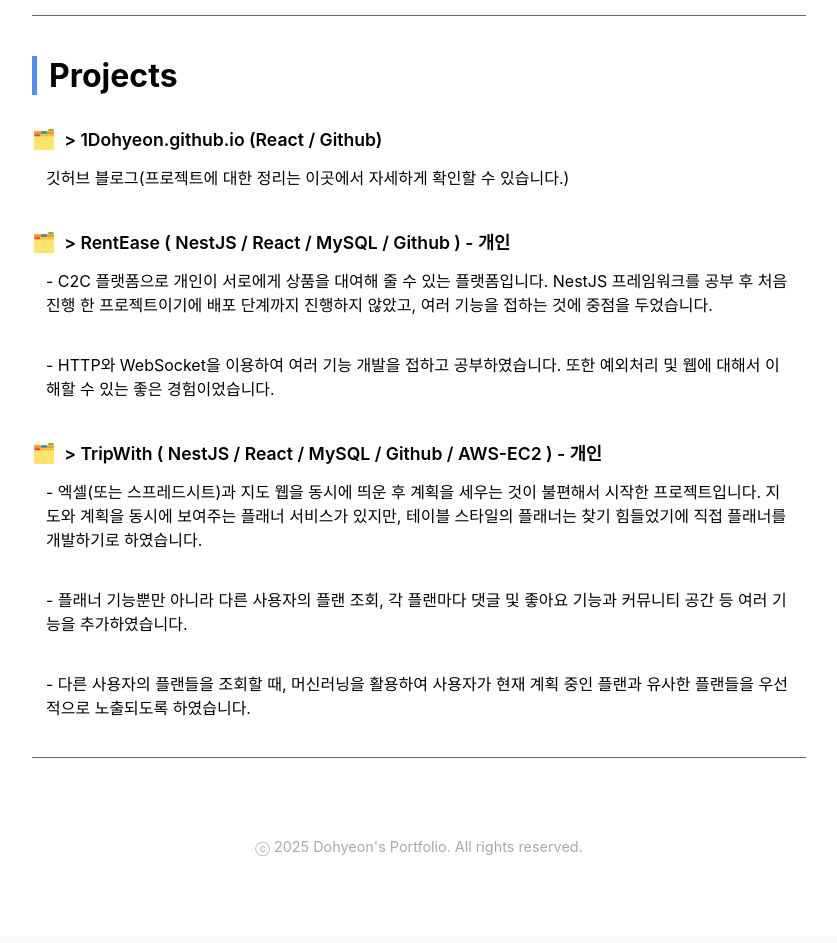
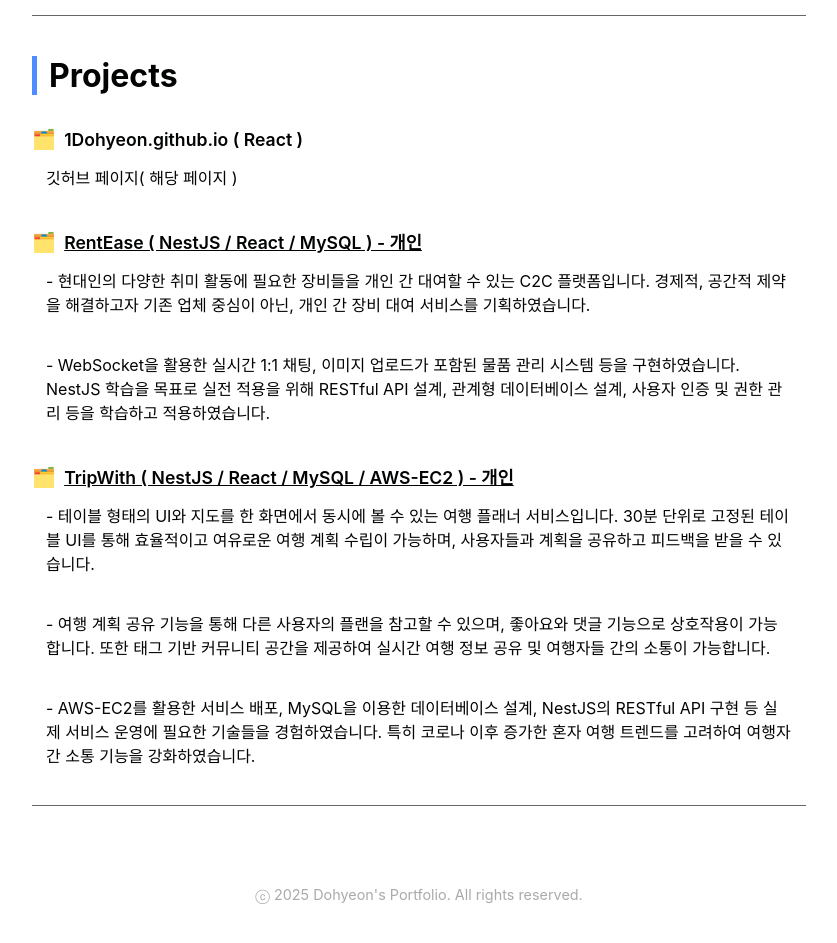
Before and after one commit to 1Dohyeon/1Dohyeon.github.io, a React (Create React App) app: page /#/about-me in a window 1280 px wide. Shown: the part 1520-2463 px from the top of the page, without its empty margins (221-1058 px from the left). Built offline with nearby package versions, Linux system fonts and the light colour scheme; a web font is replaced by a local one.

Commit message:
update: project section

```diff
--- a/src/components/ProjectSection.tsx
+++ b/src/components/ProjectSection.tsx
@@ -5,33 +5,48 @@ const ProjectSection = () => {
     return (
         <section className="project-section">
             <h3>Projects</h3>
-            <h5>{">"} 1Dohyeon.github.io (React / Github)</h5>
-            <p>깃허브 블로그(프로젝트에 대한 정리는 이곳에서 자세하게 확인할 수 있습니다.)</p>
-            <h5>{">"} RentEase ( NestJS / React / MySQL / Github ) - 개인</h5>
+            <h5>1Dohyeon.github.io ( React )</h5>
+            <p>깃허브 페이지( 해당 페이지 )</p>
+            <h5>
+                <a href="https://github.com/1Dohyeon/RentEase" target="_blank" rel="noopener noreferrer">
+                    RentEase ( NestJS / React / MySQL ) - 개인
+                </a>
+            </h5>
             <p>
-                - C2C 플랫폼으로 개인이 서로에게 상품을 대여해 줄 수 있는 플랫폼입니다. NestJS 프레임워크를 공부 후 처음
-                진행 한 프로젝트이기에 배포 단계까지 진행하지 않았고, 여러 기능을 접하는 것에 중점을 두었습니다.
+                - 현대인의 다양한 취미 활동에 필요한 장비들을 개인 간 대여할 수 있는 C2C 플랫폼입니다. 경제적, 공간적
+                제약을 해결하고자 기존 업체 중심이 아닌, 개인 간 장비 대여 서비스를 기획하였습니다.
             </p>
             <br></br>
             <p>
-                - HTTP와 WebSocket을 이용하여 여러 기능 개발을 접하고 공부하였습니다. 또한 예외처리 및 웹에 대해서
-                이해할 수 있는 좋은 경험이었습니다.
+                - WebSocket을 활용한 실시간 1:1 채팅, 이미지 업로드가 포함된 물품 관리 시스템 등을 구현하였습니다.
+                NestJS 학습을 목표로 실전 적용을 위해 RESTful API 설계, 관계형 데이터베이스 설계, 사용자 인증 및 권한
+                관리 등을 학습하고 적용하였습니다.
             </p>
-            <h5>{">"} TripWith ( NestJS / React / MySQL / Github / AWS-EC2 ) - 개인</h5>
+            <h5>
+                <a
+                    href="https://github.com/tripwith-dev/What_is_the_tripwith"
+                    target="_blank"
+                    rel="noopener noreferrer"
+                >
+                    TripWith ( NestJS / React / MySQL / AWS-EC2 ) - 개인
+                </a>
+            </h5>
             <p>
-                - 엑셀(또는 스프레드시트)과 지도 웹을 동시에 띄운 후 계획을 세우는 것이 불편해서 시작한 프로젝트입니다.
-                지도와 계획을 동시에 보여주는 플래너 서비스가 있지만, 테이블 스타일의 플래너는 찾기 힘들었기에 직접
-                플래너를 개발하기로 하였습니다.
+                - 테이블 형태의 UI와 지도를 한 화면에서 동시에 볼 수 있는 여행 플래너 서비스입니다. 30분 단위로 고정된
+                테이블 UI를 통해 효율적이고 여유로운 여행 계획 수립이 가능하며, 사용자들과 계획을 공유하고 피드백을 받을
+                수 있습니다.
             </p>
             <br></br>
             <p>
-                - 플래너 기능뿐만 아니라 다른 사용자의 플랜 조회, 각 플랜마다 댓글 및 좋아요 기능과 커뮤니티 공간 등
-                여러 기능을 추가하였습니다.
+                - 여행 계획 공유 기능을 통해 다른 사용자의 플랜을 참고할 수 있으며, 좋아요와 댓글 기능으로 상호작용이
+                가능합니다. 또한 태그 기반 커뮤니티 공간을 제공하여 실시간 여행 정보 공유 및 여행자들 간의 소통이
+                가능합니다.
             </p>
             <br></br>
             <p>
-                - 다른 사용자의 플랜들을 조회할 때, 머신러닝을 활용하여 사용자가 현재 계획 중인 플랜과 유사한 플랜들을
-                우선적으로 노출되도록 하였습니다.
+                - AWS-EC2를 활용한 서비스 배포, MySQL을 이용한 데이터베이스 설계, NestJS의 RESTful API 구현 등 실제
+                서비스 운영에 필요한 기술들을 경험하였습니다. 특히 코로나 이후 증가한 혼자 여행 트렌드를 고려하여 여행자
+                간 소통 기능을 강화하였습니다.
             </p>
         </section>
     );
```
